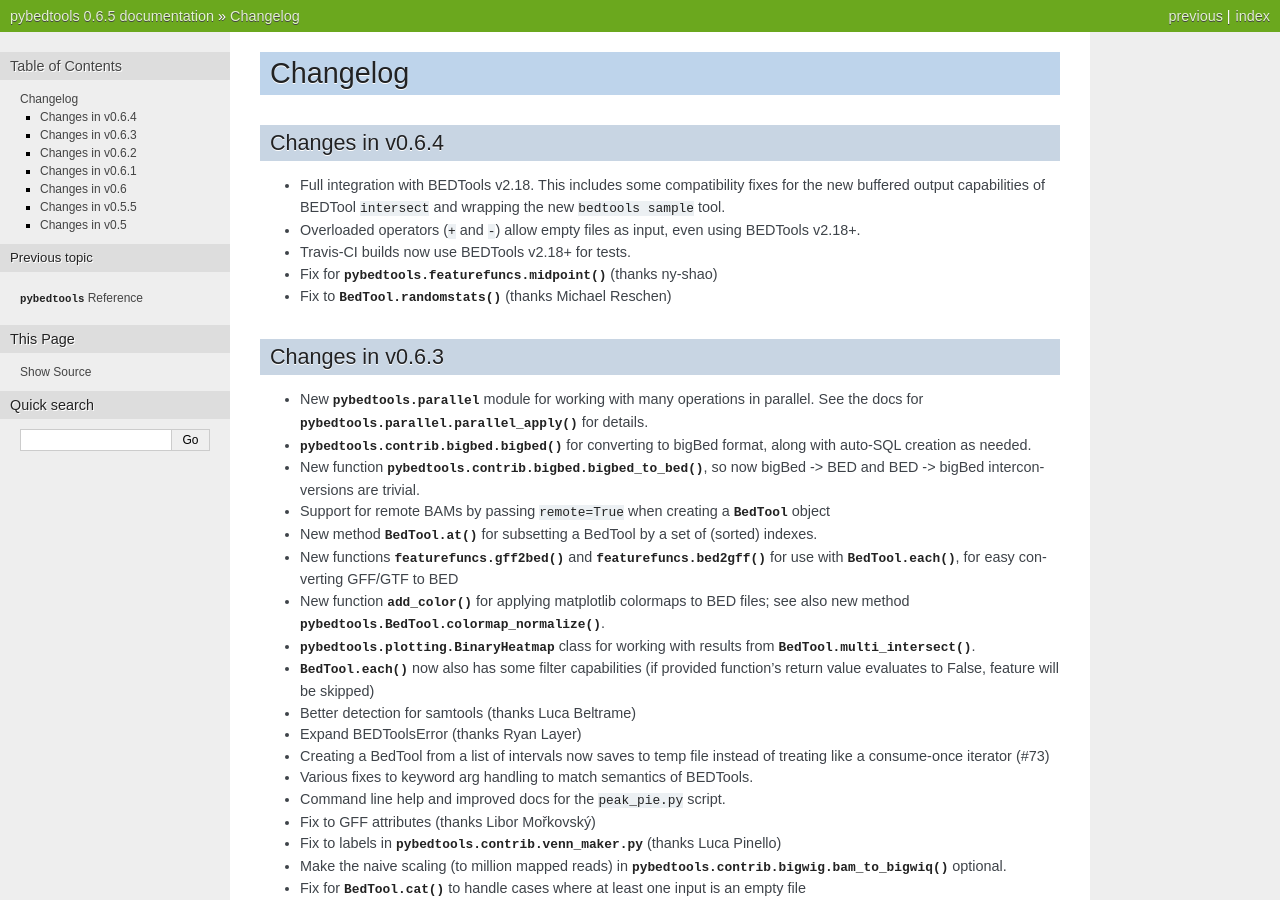
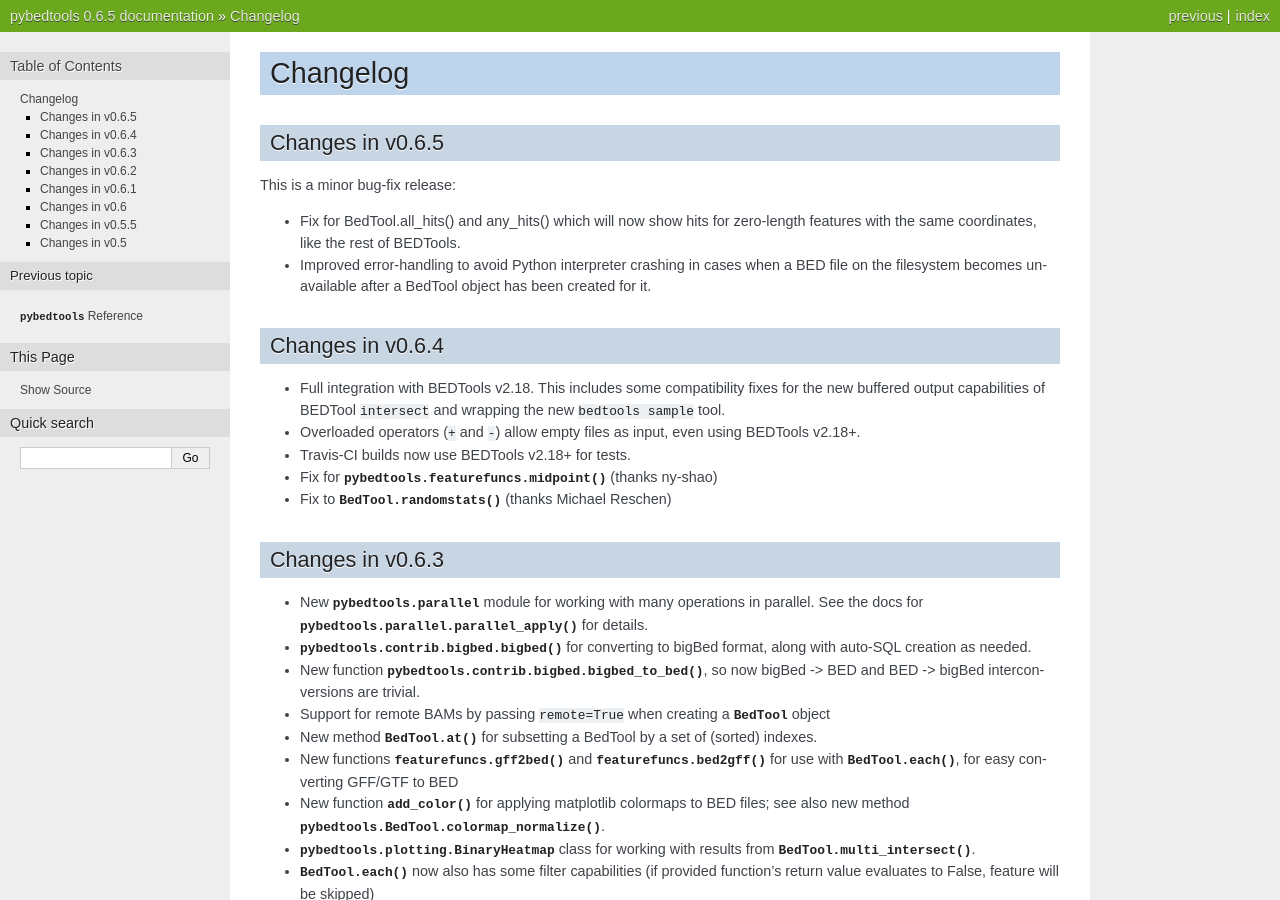
Before and after one commit to daler/pybedtools, a Sphinx documentation site: the page built from docs/source/changes.rst, in a window 1280 px wide and 900 px high. Built offline with Sphinx 7.4.7, drawn with Linux system fonts in a browser that asks for light colours; comment, search, counter and statistics services are not loaded.

Commit message:
changes.rst

```diff
--- a/docs/source/changes.rst
+++ b/docs/source/changes.rst
@@ -2,6 +2,17 @@
 
 Changelog
 =========
+Changes in v0.6.5
+-----------------
+This is a minor bug-fix release:
+
+* Fix for BedTool.all_hits() and any_hits() which will now show hits for
+  zero-length features with the same coordinates, like the rest of BEDTools.
+
+* Improved error-handling to avoid Python interpreter crashing in cases when
+  a BED file on the filesystem becomes unavailable after a BedTool object has
+  been created for it.
+
 
 Changes in v0.6.4
 -----------------
```
